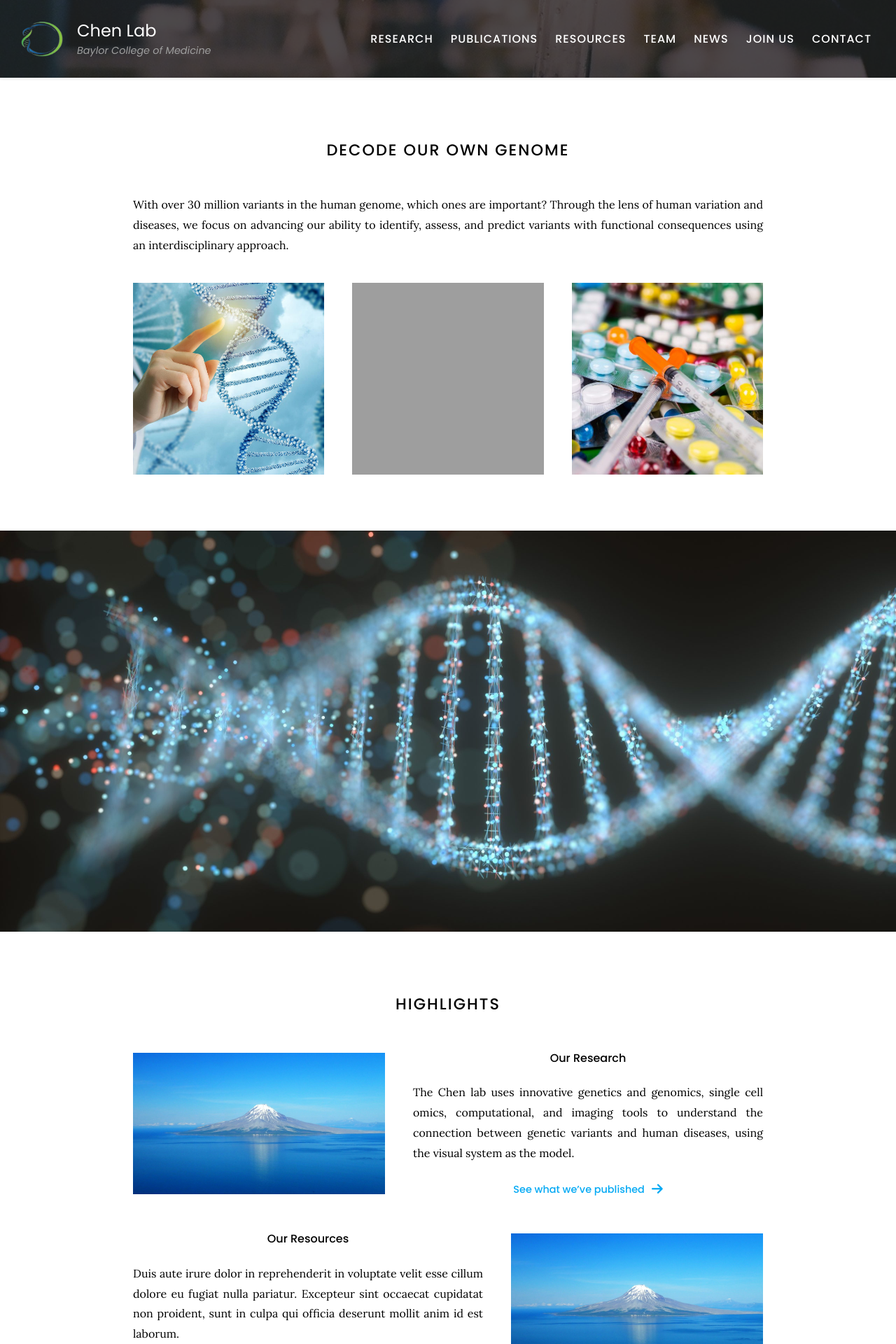
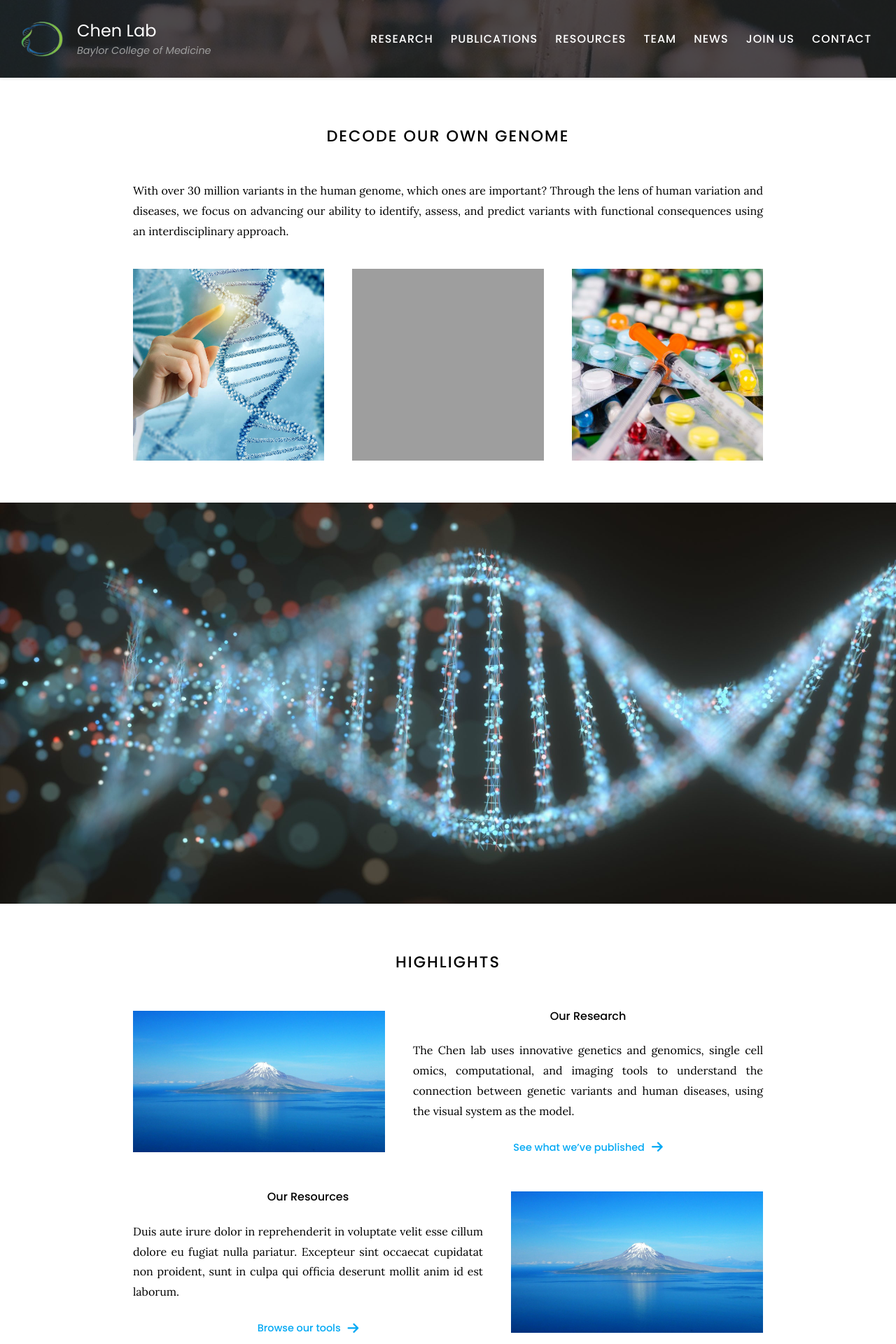
Before and after one commit to wmeng1018/Chen-lab-website, a Jekyll site: the page built from index.md, in a window 1280 px wide. Shown: the top 1920 px of the page at 70% size. Built offline with Jekyll 4.4.1, drawn with Linux system fonts in a browser that asks for light colours; grey boxes are pictures that could not be loaded.

Commit message:
Update section.scss

```diff
--- a/css/section.scss
+++ b/css/section.scss
@@ -25,8 +25,8 @@ body {
 
   section {
     box-sizing: content-box;
-    padding: 80px 40px; // fallback
-    padding: 80px Max(40px, calc((100% - #{$page}) / 2));
+    padding: 60px 60px; // fallback
+    padding: 60px Max(60px, calc((100% - #{$page}) / 2));
     text-align: center;
 
     &[data-full="true"] {
```
